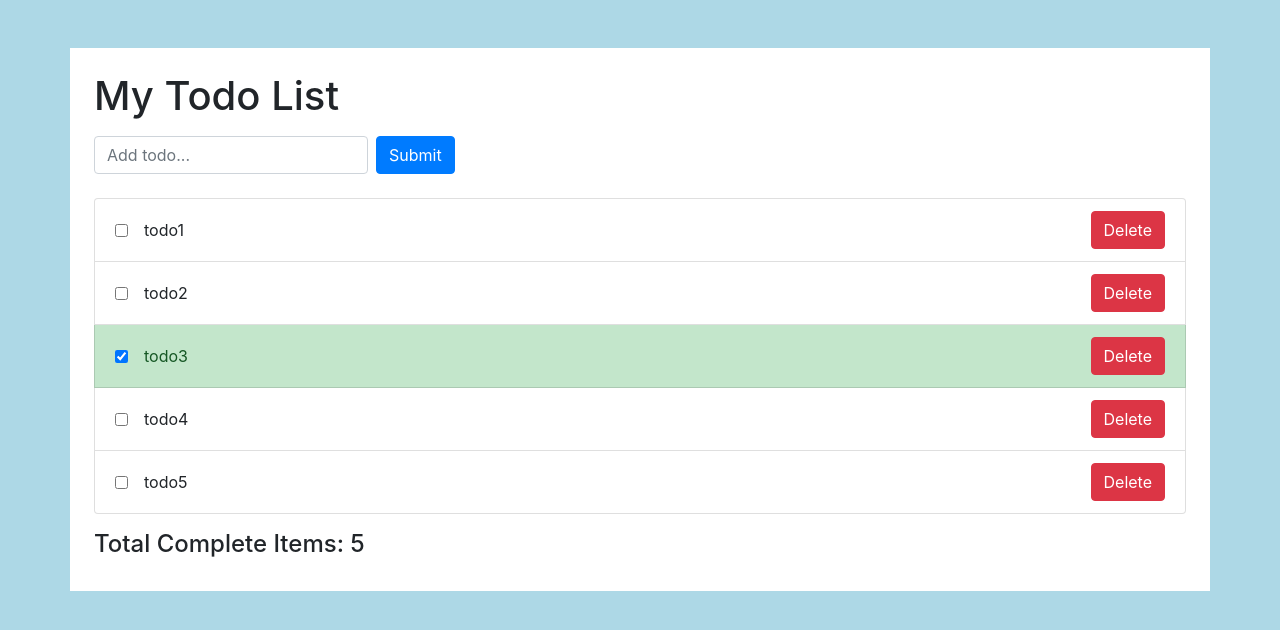
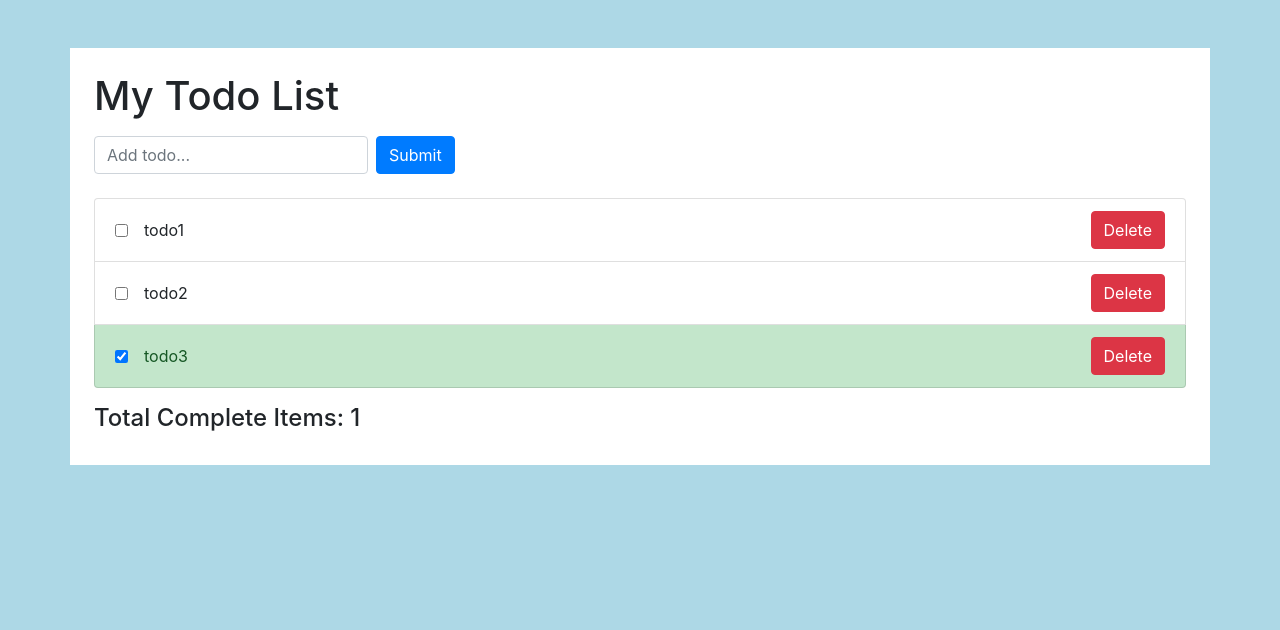
Before and after one commit to qxl0/todo, a React (Create React App) app: page / in a window 1280 px wide. Shown: the top 630 px of the page. Built offline with nearby package versions, Linux system fonts and the light colour scheme.

Commit message:
support addtodo, toggletodo, deletetodo using redux

```diff
--- a/src/components/AddTodoForm.js
+++ b/src/components/AddTodoForm.js
@@ -1,22 +1,26 @@
 import React, { useState } from 'react';
+import { useDispatch } from 'react-redux';
+import { addTodo } from '../redux/todoSlicer';
+
 
 const AddTodoForm = () => {
-	const [value, setValue] = useState('');
-
-	const onSubmit = (event) => {
-		event.preventDefault();
-		console.log('user entered: ' + value);
-	};
+	const [userInput, setUserInput] = useState('');
+	const dispatch = useDispatch();
+	const handleSubmit = (e) => {
+		e.preventDefault();
+		dispatch(addTodo({title: userInput}));
+		setUserInput('');
+	}
 
 	return (
-		<form onSubmit={onSubmit} className='form-inline mt-3 mb-3'>
+		<form onSubmit={handleSubmit} className='form-inline mt-3 mb-3'>
 			<label className='sr-only'>Name</label>
 			<input
 				type='text'
 				className='form-control mb-2 mr-sm-2'
 				placeholder='Add todo...'
-				value={value}
-				onChange={(event) => setValue(event.target.value)}
+				value={userInput}
+				onChange={(event) => setUserInput(event.target.value)}
 			></input>
 
 			<button type='submit' className='btn btn-primary mb-2'>
--- a/src/components/TodoItem.js
+++ b/src/components/TodoItem.js
@@ -1,14 +1,31 @@
 import React from 'react';
+import { useDispatch } from 'react-redux'
+import { toggleTodo, deleteTodo } from '../redux/todoSlicer';
+
 
 const TodoItem = ({ id, title, completed }) => {
+	const dispatch = useDispatch();
+	const handleClick = () => {
+		dispatch(
+			toggleTodo({id: id, completed: !completed})
+		);
+	};
+	const handleDeleteClick = () => {
+		dispatch(
+			deleteTodo({id: id})
+		)
+	};
 	return (
 		<li className={`list-group-item ${completed && 'list-group-item-success'}`}>
 			<div className='d-flex justify-content-between'>
 				<span className='d-flex align-items-center'>
-					<input type='checkbox' className='mr-3' checked={completed}></input>
+					<input type='checkbox' className='mr-3'
+						onChange={handleClick}
+						checked={completed}></input>
 					{title}
 				</span>
-				<button className='btn btn-danger'>Delete</button>
+				<button className='btn btn-danger'
+					onClick={handleDeleteClick}>Delete</button>
 			</div>
 		</li>
 	);
--- a/src/components/TodoList.js
+++ b/src/components/TodoList.js
@@ -1,19 +1,20 @@
 import React from 'react';
 import TodoItem from './TodoItem';
+import {  useSelector } from 'react-redux';
+import { todolist } from '../redux/todoSlicer';
 
 const TodoList = () => {
-	const todos = [
-		{ id: 1, title: 'todo1', completed: false },
-		{ id: 2, title: 'todo2', completed: false },
-		{ id: 3, title: 'todo3', completed: true },
-		{ id: 4, title: 'todo4', completed: false },
-		{ id: 5, title: 'todo5', completed: false },
-	];
+	// const todos = useSelector((state) => {
+	// 	console.log("state is: ", state);
+	// 	return state.todolist.todos
+	// });
+	const todos = useSelector(todolist);
 
+	console.log("todo", todos);
 	return (
 		<ul className='list-group'>
 			{todos.map((todo) => (
-				<TodoItem id={todo.id} title={todo.title} completed={todo.completed} />
+				<TodoItem key={todo.id} id={todo.id} title={todo.title} completed={todo.completed} />
 			))}
 		</ul>
 	);
--- a/src/components/TotalCompleteItems.js
+++ b/src/components/TotalCompleteItems.js
@@ -1,7 +1,11 @@
 import React from 'react';
+import { useSelector } from 'react-redux';
+
 
 const TotalCompleteItems = () => {
-	return <h4 className='mt-3'>Total Complete Items: 5</h4>;
+	const total = useSelector(state => state.todolist.todos.filter(
+		todo => todo.completed === true).length);
+	return <h4 className='mt-3'>Total Complete Items: {total}</h4>;
 };
 
 export default TotalCompleteItems;
--- a/src/index.js
+++ b/src/index.js
@@ -2,10 +2,15 @@ import React from 'react';
 import ReactDOM from 'react-dom';
 import './index.css';
 import App from './App';
+import { Provider } from 'react-redux';
+import { store}  from './redux/store';
+
 
 ReactDOM.render(
 	<React.StrictMode>
+	<Provider store={store}>
 		<App />
+	</Provider>
 	</React.StrictMode>,
 	document.getElementById('root')
 );
--- /dev/null
+++ b/src/redux/store.js
@@ -0,0 +1,9 @@
+import { configureStore } from '@reduxjs/toolkit';
+import todolistReducer from './todoSlicer';
+
+
+export const store = configureStore({
+  reducer: {
+    todolist: todolistReducer
+  }
+});
--- /dev/null
+++ b/src/redux/todoSlicer.js
@@ -0,0 +1,34 @@
+import { createSlice } from "@reduxjs/toolkit";
+
+export const todoSlice = createSlice({
+  name: "todo",
+  initialState: {
+    todos: [
+      { id: 1, title: "todo1", completed: false },
+      { id: 2, title: "todo2", completed: false },
+      { id: 3, title: "todo3", completed: true }
+    ]
+  },
+  reducers: {
+    addTodo: (state, action) => {
+      state.todos.push({
+        id: Date.now(),
+        title: action.payload.title,
+        completed: false
+      });
+    },
+    toggleTodo: (state, action) => {
+      const index = state.todos.findIndex(
+          todo => todo.id === action.payload.id);
+      state.todos[index].completed = !state.todos[index].completed;
+    },
+    deleteTodo: (state, action) => {
+      const todos = state.todos.filter(todo=> todo.id !== action.payload.id);
+      return {todos};
+    }
+  }
+});
+
+export const todolist = (state) => state.todolist.todos;
+export const { addTodo, toggleTodo, deleteTodo } = todoSlice.actions;
+export default todoSlice.reducer;
```
